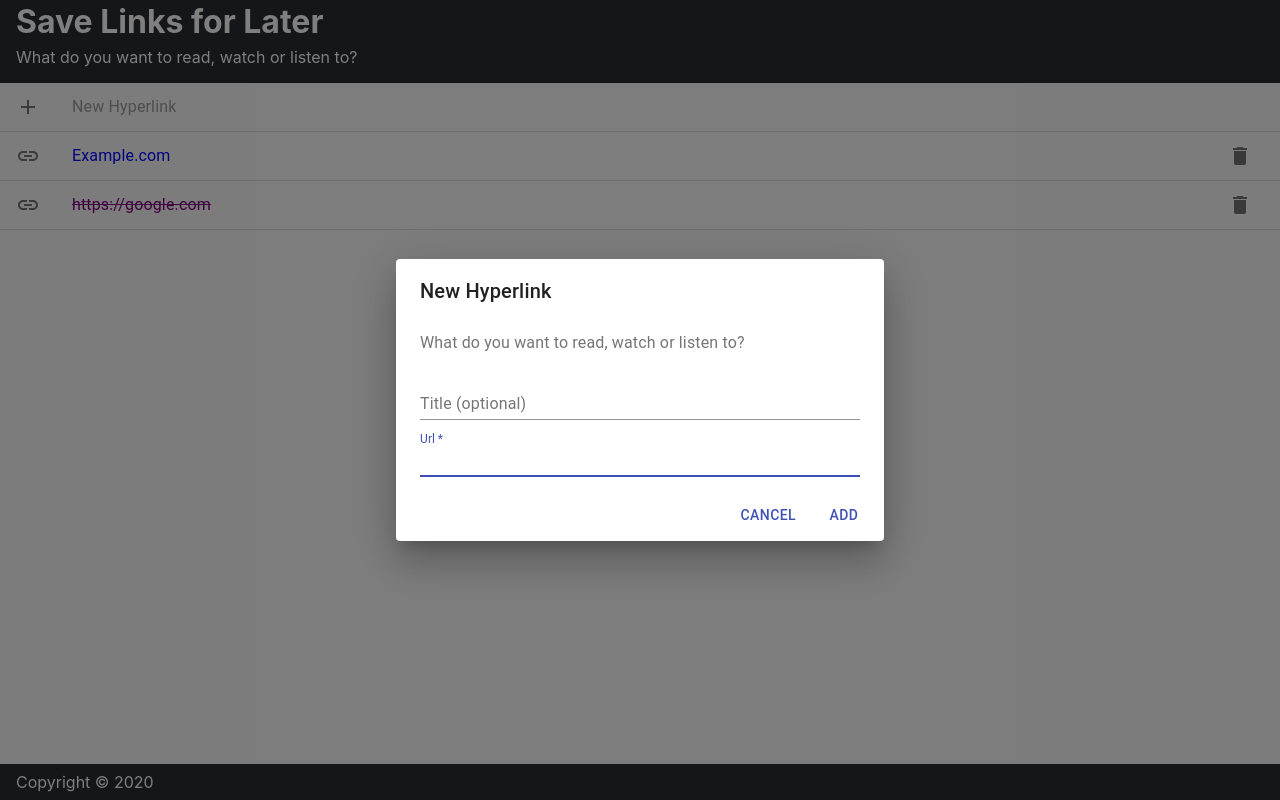
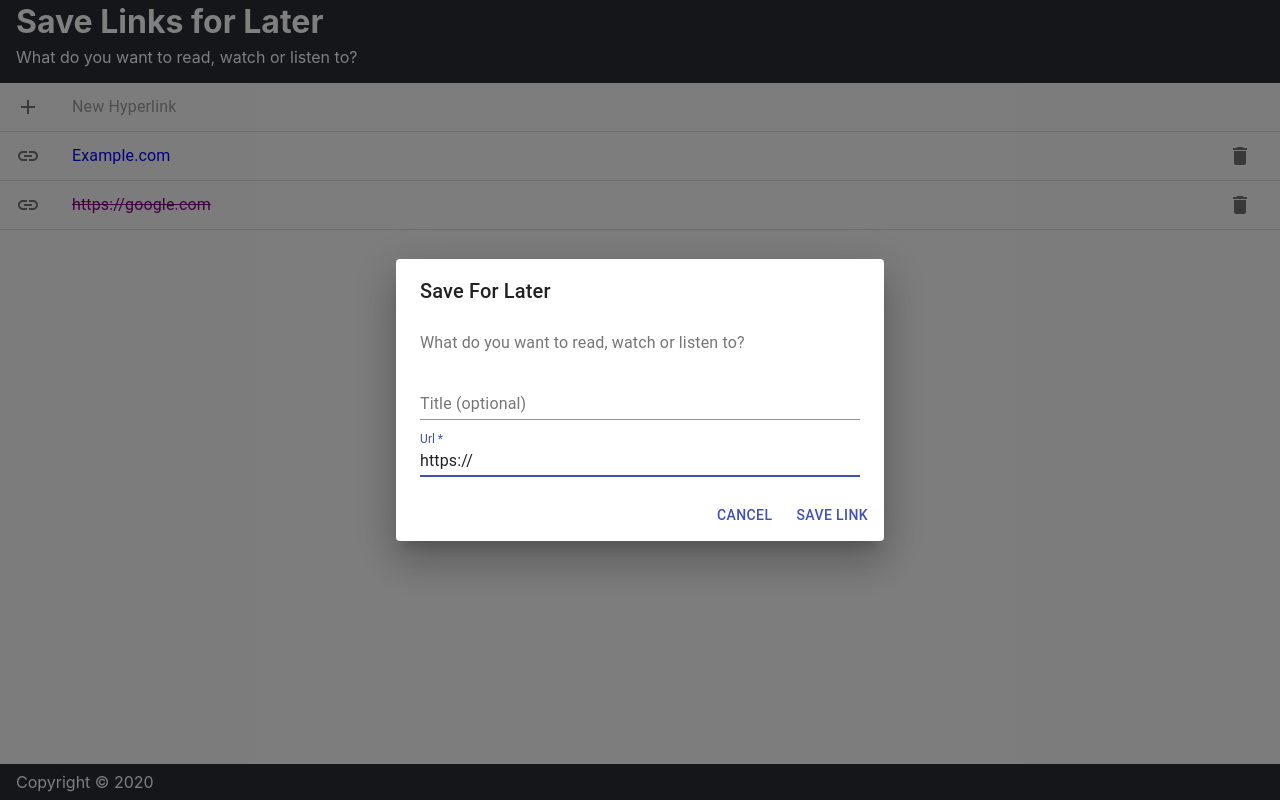
Before and after one commit to BumbleB2na/react-save-links, a React (Create React App) app: page / in a window 1280 px wide. Both pictures are taken after a click on the button "New Hyperlink". Built offline with nearby package versions, Linux system fonts and the light colour scheme.

Commit message:
UI to add hyperlink from dialog

```diff
--- a/src/components/LinkListItemAdd/LinkListItemAdd.js
+++ b/src/components/LinkListItemAdd/LinkListItemAdd.js
@@ -4,6 +4,7 @@ import ListItem from '@material-ui/core/ListItem';
 import ListItemText from '@material-ui/core/ListItemText';
 import ListItemIcon from '@material-ui/core/ListItemIcon';
 import AddIcon from '@material-ui/icons/Add';
+
 // Dialog
 import Button from '@material-ui/core/Button';
 import TextField from '@material-ui/core/TextField';
@@ -25,28 +26,69 @@ const useStyles = makeStyles((theme) => ({
 
 function ListItemAddButtonDialog(props) {
 	const classes = useStyles();
-	const [open, setOpen] = React.useState(false);
+	const [stateIsDialogOpen, setStateIsDialogOpen] = React.useState(false);
+	const [stateUrl, setStateUrl] = React.useState(props.url);
+	const [stateTitle, setStateTitle] = React.useState(props.title);
 
-	const handleClickOpen = () => {
-		setOpen(true);
+	const resetInputState = () => {
+		setStateTitle('');
+		setStateUrl('https://');
 	};
-	const handleClickAdd = () => {
-		alert('TODO: Validate input and add new hyperlink');
+	const handleClickToOpenDialog = () => {
+		setStateIsDialogOpen(true);
+	};
+	const handleClickSaveForLaterButton = () => {
+		const isUrlEmpty = stateUrl.trim() === '';
+		if(isUrlEmpty) {
+			showAlertMessage('Whoops','You must enter a hyperlink to be saved for later');
+			return;
+		}
+		const isTheUrlValid = isUrlValid(stateUrl);
+		if(!isTheUrlValid) {
+			showAlertMessage('Whoops','The hyperlink you entered is not valid');
+			return;
+		}
+		saveHyperlink();
 		handleClose();
+	};
+	const showAlertMessage = (title, msg) => {
+		alert(title + ': ' + msg);
+	};
+	const isUrlValid = (url) => {
+		var isValid = url.length > 9 && (url.substr(0, 7) === 'http://' || url.substr(0, 8) === 'https://');
+		return isValid;
+	};
+	const saveHyperlink = async () => {
+		let newHyperlink = createHyperlinkFromState();
+
+		alert('TODO: Create new hyperlink from state: '+ JSON.stringify(newHyperlink));
+	};
+	const createHyperlinkFromState = () => {
+		let hyperlink = {
+			url: stateUrl.trim(),
+			visited: false,
+			createdOn: (new Date()).toISOString()
+		}
+		if(stateTitle)
+			hyperlink.title = stateTitle;
+		return hyperlink;
 	};
 	const handleKeyUpUrl = (e) => {
 		const isEnterKey = (e.key === 'Enter');
 		if(isEnterKey)
-			handleClickAdd();
+			handleClickSaveForLaterButton();
 	};
 	const handleClose = () => {
-		setOpen(false);
+		setStateIsDialogOpen(false);
+		setTimeout(() => {
+			resetInputState();
+		}, 1000);
 	};
 
 	return (
 		<div>
 			<ListItem className={classes.newHyperlink} button component="button" {...props}
-				onClick={handleClickOpen}
+				onClick={handleClickToOpenDialog}
 			>
 				<ListItemIcon>
 					<AddIcon />
@@ -55,8 +97,8 @@ function ListItemAddButtonDialog(props) {
 					New Hyperlink
 				</ListItemText>
 			</ListItem>
-			<Dialog open={open} onClose={handleClose} aria-labelledby="form-dialog-title">
-				<DialogTitle id="form-dialog-title">New Hyperlink</DialogTitle>
+			<Dialog open={stateIsDialogOpen} onClose={handleClose} aria-labelledby="form-dialog-title">
+				<DialogTitle id="form-dialog-title">Save For Later</DialogTitle>
 				<DialogContent>
 					<DialogContentText>
 						What do you want to read, watch or listen to?
@@ -67,6 +109,8 @@ function ListItemAddButtonDialog(props) {
 						label="Title (optional)"
 						type="text"
 						fullWidth
+						value={stateTitle}
+						onChange={e => setStateTitle(e.target.value)}
 					/>
 					<TextField
 						autoFocus
@@ -77,14 +121,22 @@ function ListItemAddButtonDialog(props) {
 						required
 						fullWidth
 						onKeyUp={handleKeyUpUrl}
+						value={stateUrl}
+						onChange={e => setStateUrl(e.target.value)}
 					/>
 				</DialogContent>
 				<DialogActions>
-					<Button onClick={handleClose} color="primary">
+					<Button
+						color="primary"
+						onClick={handleClose}
+					>
 						Cancel
 					</Button>
-					<Button onClick={handleClickAdd} color="primary">
-						Add
+					<Button
+						color="primary"
+						onClick={handleClickSaveForLaterButton}
+					>
+						Save Link
 					</Button>
 				</DialogActions>
 			</Dialog>
@@ -98,12 +150,15 @@ export default class LinkListItemAdd extends React.Component {
 		this.state = {
 			title: this.props.title || '',
 			url: this.props.url || 'https://',
-			visited: this.props.visited || false
+			isDialogOpen: false
 		}
 	}
 	render() {
 		return (
-			<ListItemAddButtonDialog />
+			<ListItemAddButtonDialog
+				title={this.state.title}
+				url={this.state.url}
+			/>
 		);
 	}
 }
```
